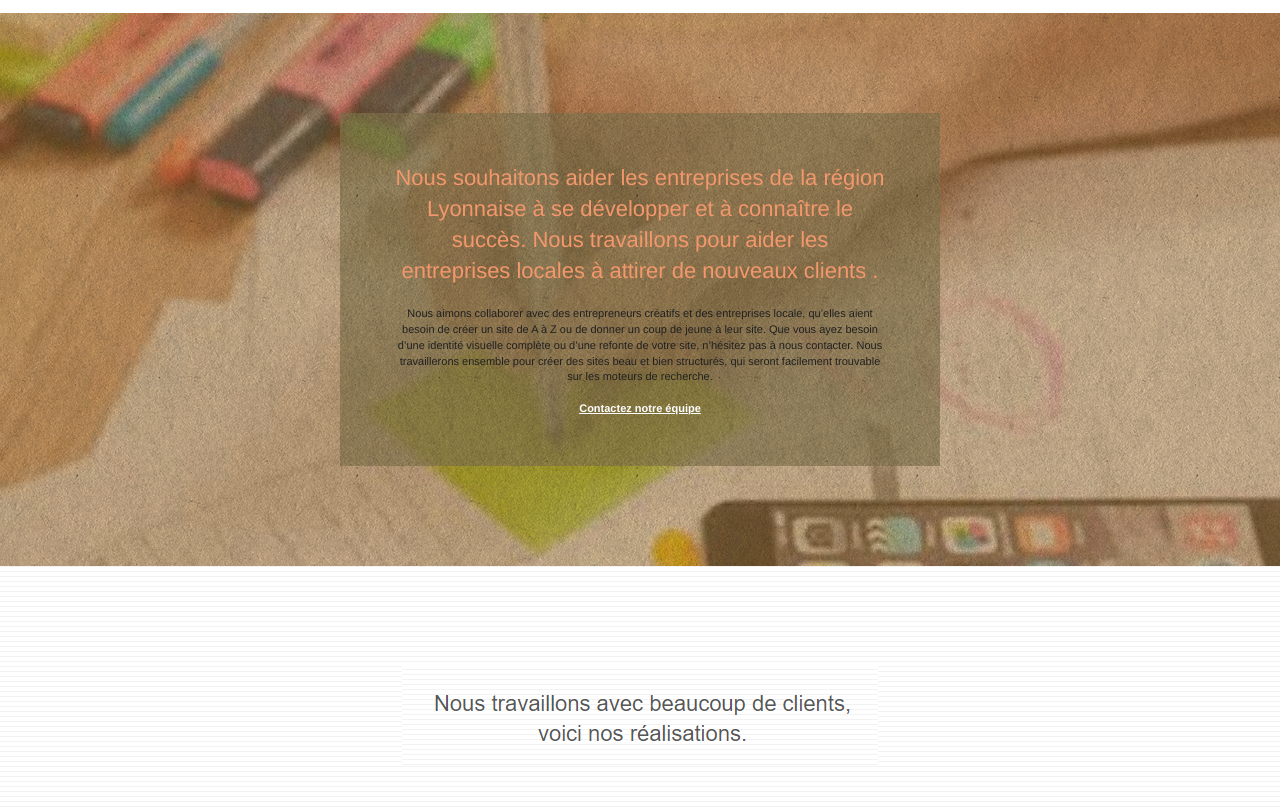
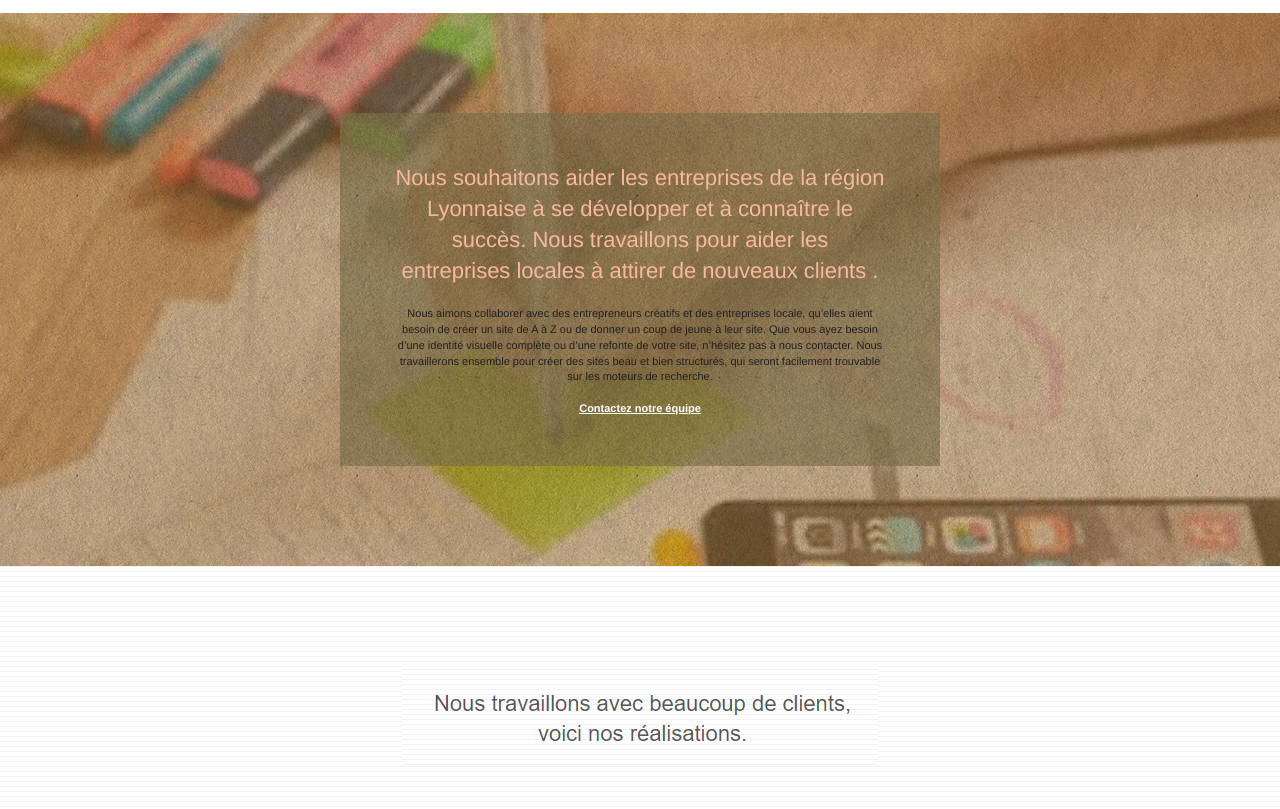
Before and after one commit to Master250/Projet4, a plain HTML site: page index.html in a window 1280 px wide. Shown: the part 1228-2037 px from the top of the page. Drawn offline with Linux system fonts and the light colour scheme.

Commit message:
mise à jour

```diff
--- a/style.css
+++ b/style.css
@@ -229,7 +229,7 @@ h4{color:#333333!important;}
 .bgc-white{background-color:#FFFFFF;}
 .bgc-dark-slate-blue{background-color:#F3976C;}
 .bgc-atomic-tangerine{background-color:#F3976C;}
-.tc-white{color:#F3976C!important;}
+.tc-white{color:#f8b89b!important;}
 .btn-atomic-tangerine{background:#F3976C;color:#333!important;}
 .btn-atomic-tangerine:hover{background:#333!important;color: #F28D5F!important;}
 .ltc-white{color:#FFFFFF!important;}
```
